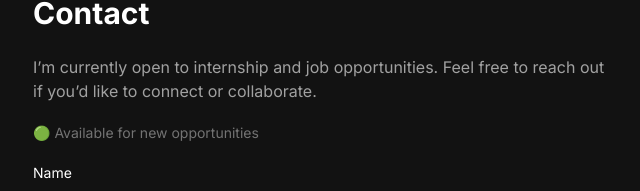
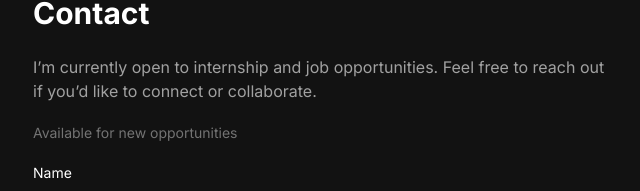
Before and after one commit to smttomar/Portfolio, a Next.js app: page / in a window 1280 px wide. Shown: the part 2579-2770 px from the top of the page, without its empty margins (47-687 px from the left). Built offline with nearby package versions, Linux system fonts and the light colour scheme; no server answers.

Commit message:
Update contact

```diff
--- a/sections/Contact.tsx
+++ b/sections/Contact.tsx
@@ -35,7 +35,7 @@ export default function Contact() {
                     free to reach out if you’d like to connect or collaborate.
                 </p>
                 <p className="text-sm text-neutral-500 mb-5">
-                    🟢 Available for new opportunities
+                    Available for new opportunities
                 </p>
             </Reveal>
             <form
```
